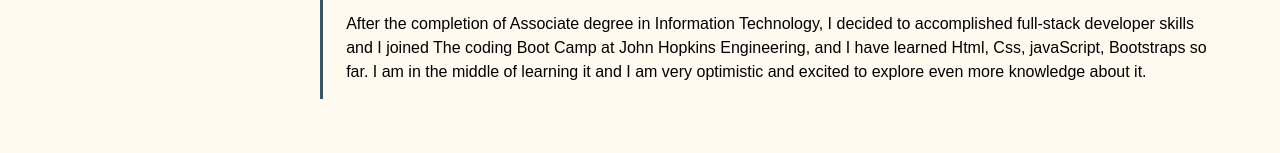
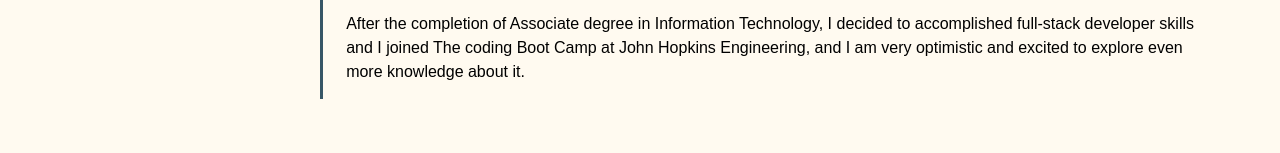
Before and after one commit to Rajesh295-dev/updated-portfolio, a plain HTML site: page index.html in a window 1280 px wide. Shown: the part 521-674 px from the top of the page. Drawn offline with Linux system fonts and the light colour scheme.

```diff
--- a/index.html
+++ b/index.html
@@ -56,8 +56,7 @@
 
             <p>After the completion of Associate degree in Information Technology, I decided to accomplished full-stack
                 developer skills and
-                I joined The coding Boot Camp at John Hopkins Engineering, and I have learned Html, Css, javaScript,
-                Bootstraps so far. I am in the middle of learning it and I am very optimistic and excited to explore
+                I joined The coding Boot Camp at John Hopkins Engineering, and I am very optimistic and excited to explore
                 even more knowledge about it.</p>
 
 
```
